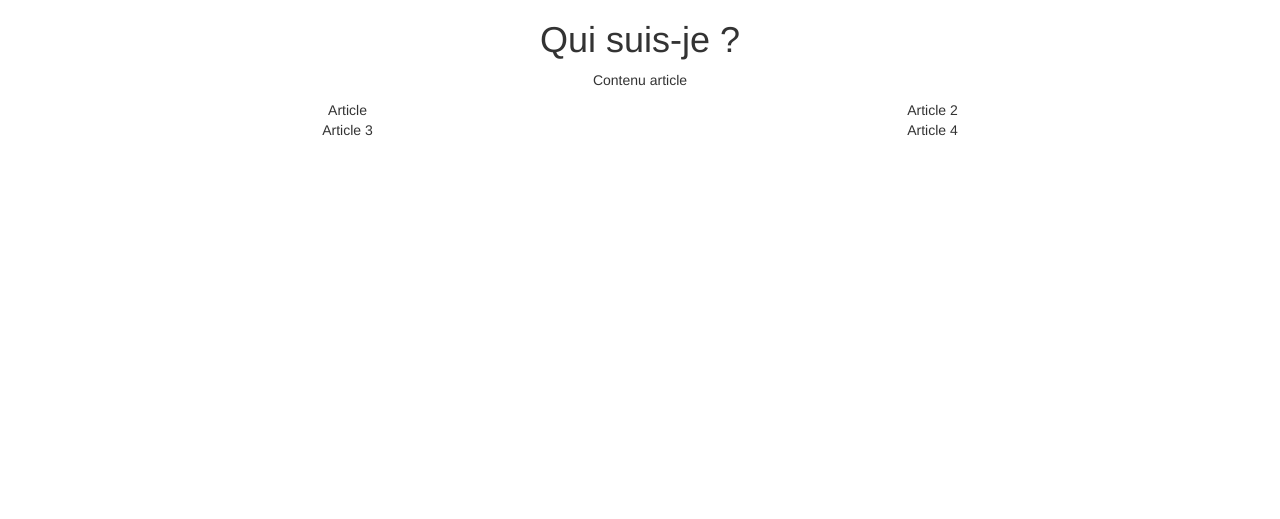
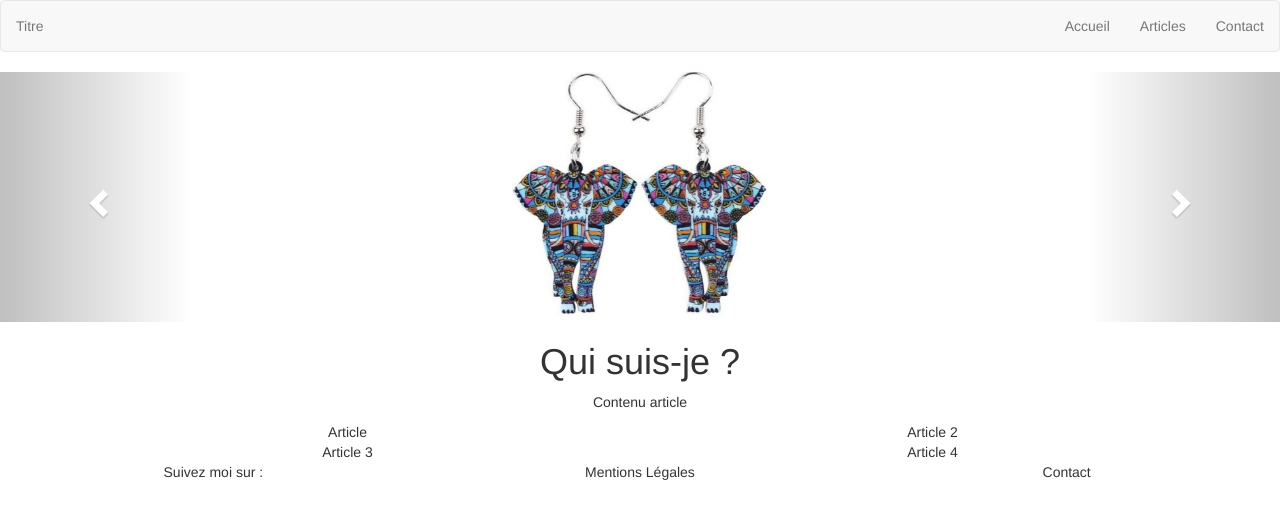
Before and after one commit to Argonder/Projet, a Symfony app: template templates/accueil.html.twig in a window 1280 px wide. Shown: the top 519 px of the page. Run offline with Twig, Linux system fonts and the light colour scheme; the template is opened without the code that fills it, so the values that code supplies are empty; some libraries are stand-ins or nearby versions.

Commit message:
06/03/2018 fin de journée

```diff
--- a/templates/accueil.html.twig
+++ b/templates/accueil.html.twig
@@ -1,12 +1,50 @@
 {% extends 'base.html.twig' %}
 {% block body %}
+    <div id="slider"> <!-- Debut carousel -->
+
+        <div id="carousel-example-generic" class="carousel slide" data-ride="carousel">
+            <!-- Indicateurs -->
+            <ol class="carousel-indicators">
+                <li data-target="#carousel-example-generic" data-slide-to="0" class="active"></li>
+                <li data-target="#carousel-example-generic" data-slide-to="1"></li>
+                <li data-target="#carousel-example-generic" data-slide-to="2"></li>
+            </ol>
+
+            <!-- slides -->
+            <div class="carousel-inner" role="listbox">
+                <div class="item active">
+                    <img src="images/elephants.jpg" alt="boucle oreille 1">
+                </div>
+
+                <div class="item">
+                    <img src="images/hiboux.jpg" alt="boucle oreille 2">
+                </div>
+
+                <div class="item">
+                    <img src="images/plumes.jpg" alt="boucle oreille 3">
+                </div>
+
+            </div>
+
+            <!-- Control -->
+            <a class="left carousel-control" href="#carousel-example-generic" role="button" data-slide="prev">
+                <span class="glyphicon glyphicon-chevron-left" aria-hidden="true"></span>
+                <span class="sr-only">Précédent</span>
+            </a>
+            <a class="right carousel-control" href="#carousel-example-generic" role="button" data-slide="next">
+                <span class="glyphicon glyphicon-chevron-right" aria-hidden="true"></span>
+                <span class="sr-only">Suivant</span>
+            </a>
+        </div>
+
+    </div><!-- Fin carousel -->
+
     <div id="slider">
 
     </div>
 
     <div class="Presentation text-center"> <h1> Qui suis-je ? </h1>
         <p> Contenu article </p>
-
 
     </div>
 
--- a/templates/base.html.twig
+++ b/templates/base.html.twig
@@ -6,10 +6,11 @@
     {% block stylesheets %}
         <link rel="stylesheet" href="https://maxcdn.bootstrapcdn.com/bootstrap/3.3.7/css/bootstrap.min.css">
         <link rel="stylesheet" href="css/styleslider.css">
+        <link rel="stylesheet" href="css/style.css">
 
     {% endblock %}
 </head>
-    {% block body %}
+<body>
 <header>
     <nav class="navbar navbar-default">
         <ul class="nav navbar-nav">
@@ -23,19 +24,21 @@
     </nav>
 </header>
 
+{% block body %}{% endblock %}
+
 <footer>
     <div class="container-fluid">
         <div class="row">
-                    <div class="col-md-4">
+            <div class="col-md-4 text-center">
                 <p>Suivez moi sur :</p>
                 <i class="fa fa-facebook"></i>
             </div>
 
-                    <div class="col-md-4">
+            <div class="col-md-4 text-center">
                 <p>Mentions Légales</p>
             </div>
 
-                    <div class="col-md-4">
+            <div class="col-md-4 text-center">
                 <p>Contact</p>
             </div>
         </div>
@@ -46,5 +49,5 @@
     <script src="https://cdnjs.cloudflare.com/ajax/libs/tether/1.4.0/js/tether.min.js" integrity="sha384-DztdAPBWPRXSA/3eYEEUWrWCy7G5KFbe8fFjk5JAIxUYHKkDx6Qin1DkWx51bBrb" crossorigin="anonymous"></script>
     <script src="https://maxcdn.bootstrapcdn.com/bootstrap/3.3.7/js/bootstrap.min.js" integrity="sha384-Tc5IQib027qvyjSMfHjOMaLkfuWVxZxUPnCJA7l2mCWNIpG9mGCD8wGNIcPD7Txa" crossorigin="anonymous"></script>
 {% endblock %}
-    {% endblock %}
+</body>
 </html>
```
Lines whose indentation alone changed are shown as unchanged.
